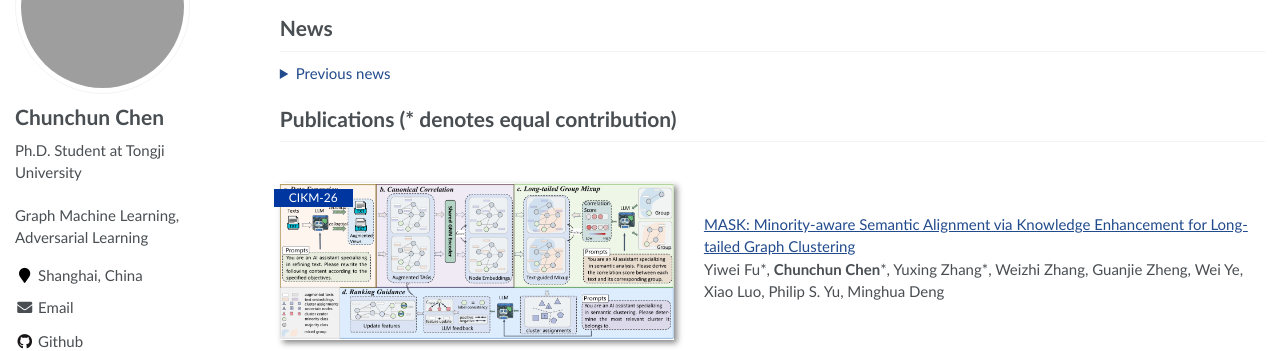
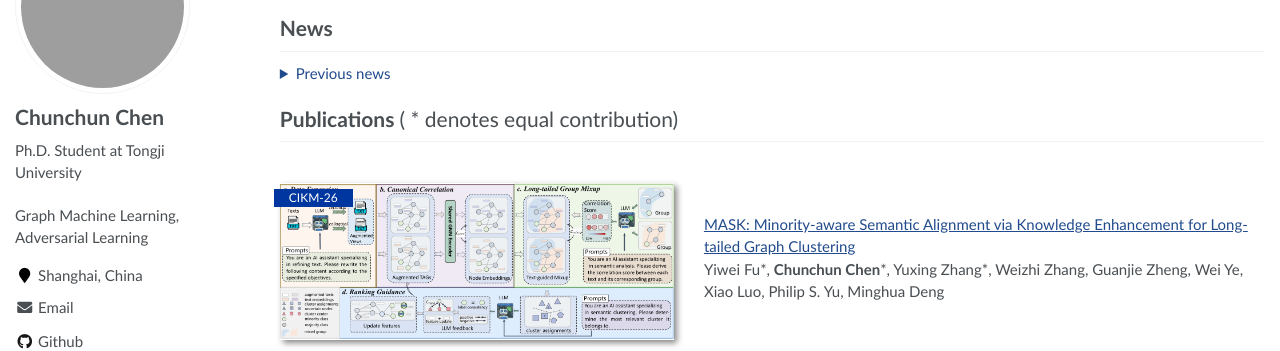
Before and after one commit to CCChen-GEEX/CCChen-GEEX.github.io, a Jekyll site: the page built from _pages/about.md, in a window 1280 px wide and 900 px high. Shown: the part 172-523 px from the top of the window. Built offline with Jekyll 4.4.1, drawn with Linux system fonts in a browser that asks for light colours; grey boxes are pictures that could not be loaded.

Commit message:
Update pub.md

```diff
--- a/_pages/includes/pub.md
+++ b/_pages/includes/pub.md
@@ -1,4 +1,4 @@
-# Publications <small>(\* denotes equal contribution)</small>
+# Publications <small style="font-weight: normal;">( \* denotes equal contribution)</small>
 <div class='paper-box'><div class='paper-box-image'><div><div class="badge">CIKM-26</div><img src='images/MASK.png' alt="not available" width="100%"></div></div>
 <div class='paper-box-text' markdown="1">
 [MASK: Minority-aware Semantic Alignment via Knowledge Enhancement for Long-tailed Graph Clustering](https://scholar.google.com/citations?view_op=view_citation&hl=en&user=K5aA_AUAAAAJ&sortby=pubdate&citation_for_view=K5aA_AUAAAAJ:r0BpntZqJG4C) \\
```
